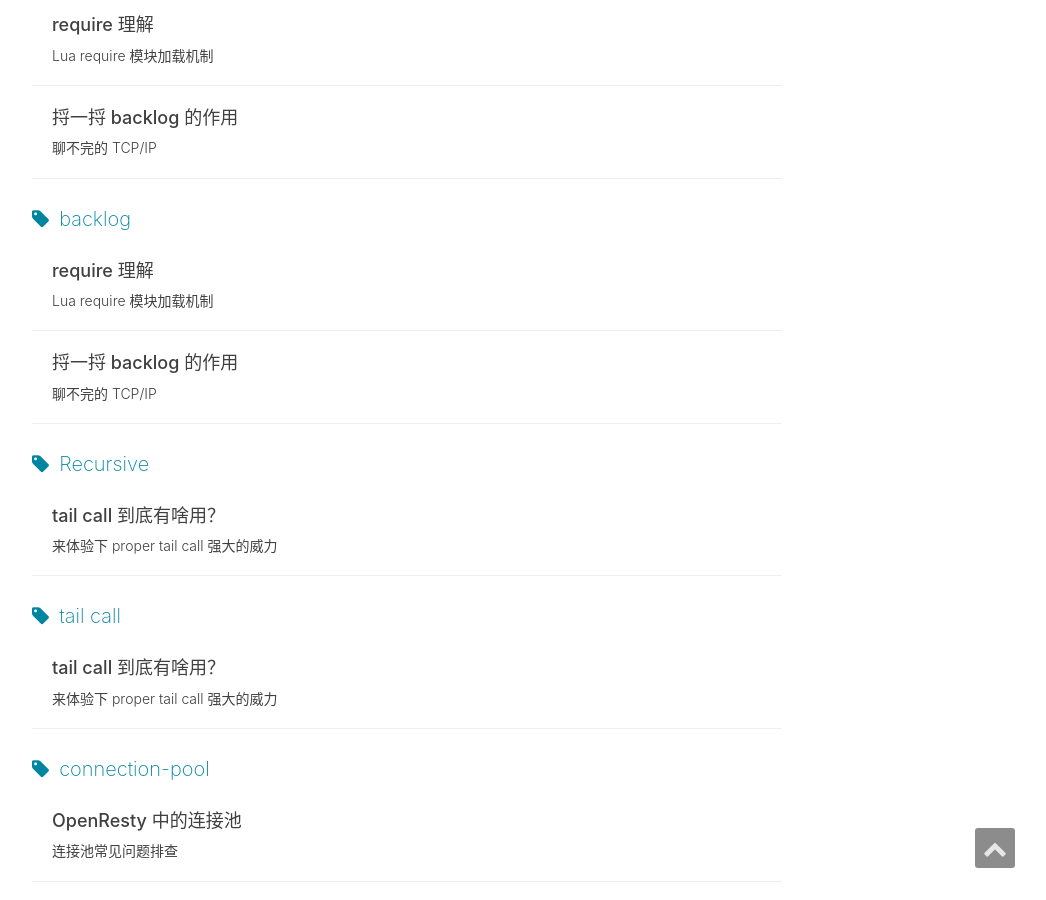
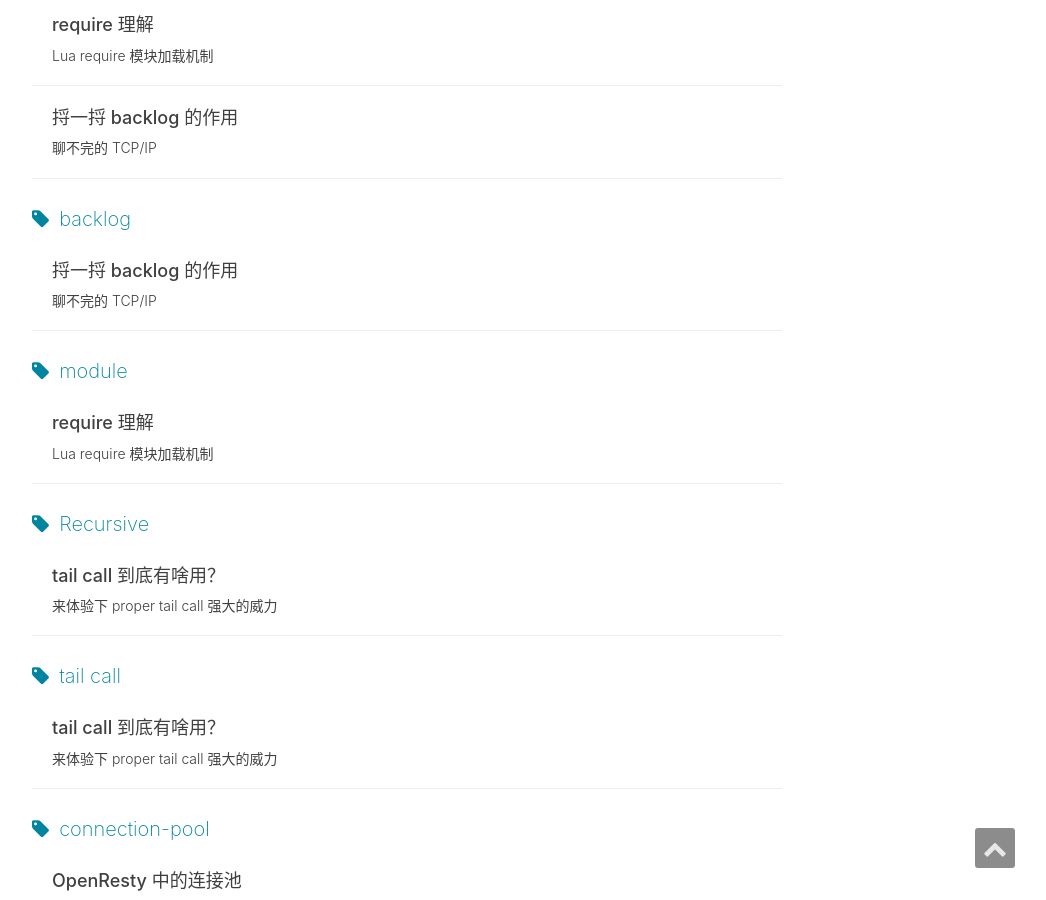
Before and after one commit to ms2008/ms2008.github.io, a Jekyll site: the page built from tags.html, in a window 1280 px wide and 900 px high, scrolled down 4921 px. Shown: the whole window, without its empty margins (233-1279 px from the left). Built offline with Jekyll 4.4.1, drawn with Linux system fonts in a browser that asks for light colours; nearby versions of some CDN libraries; comment, search, counter and statistics services are not loaded.

Commit message:
fix tag mismatch

```diff
--- a/_posts/2016-09-07-lua-require.md
+++ b/_posts/2016-09-07-lua-require.md
@@ -8,7 +8,7 @@ header-img: "img/home-bg-o.jpg"
 catalog:    true
 tags:
     - TCP
-    - backlog
+    - module
 ---
 
 在 lua 中加载的其他文件的代码，通常可以使用 `dofile`、`loadfile`、`require` 函数等来完成。其中 `dofile` 每次加载都要编译执行，效率比较低，所以不推荐使用；同样 `loadfile` 虽然只需编译一次，但是并没有把结果缓存到 lua vm 中；因而，我们这里总是推荐使用第三种方式 `requir`e。
```
